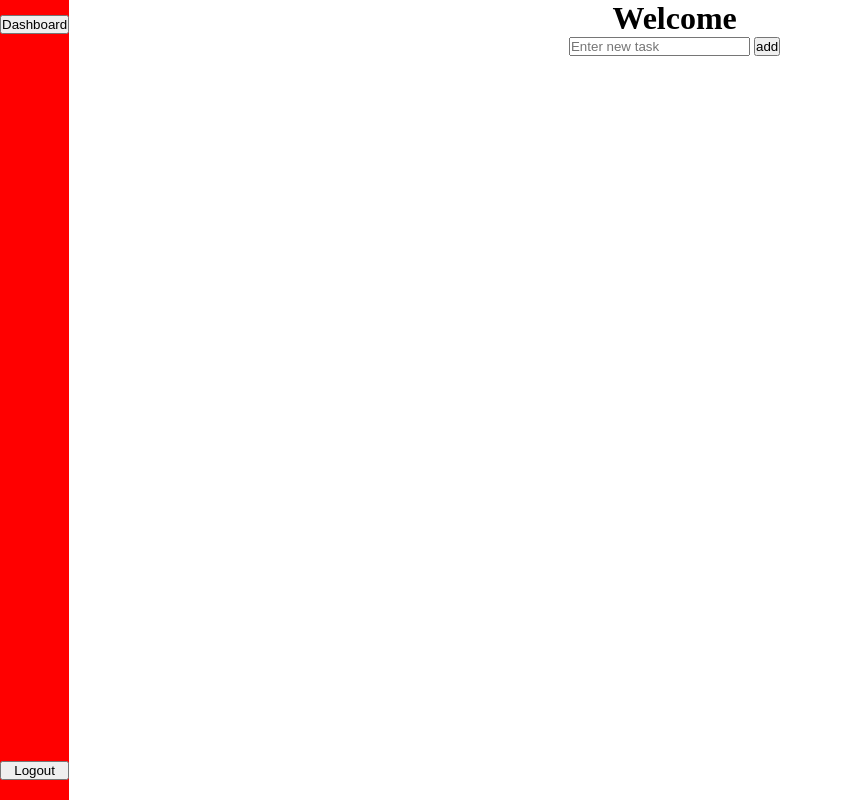
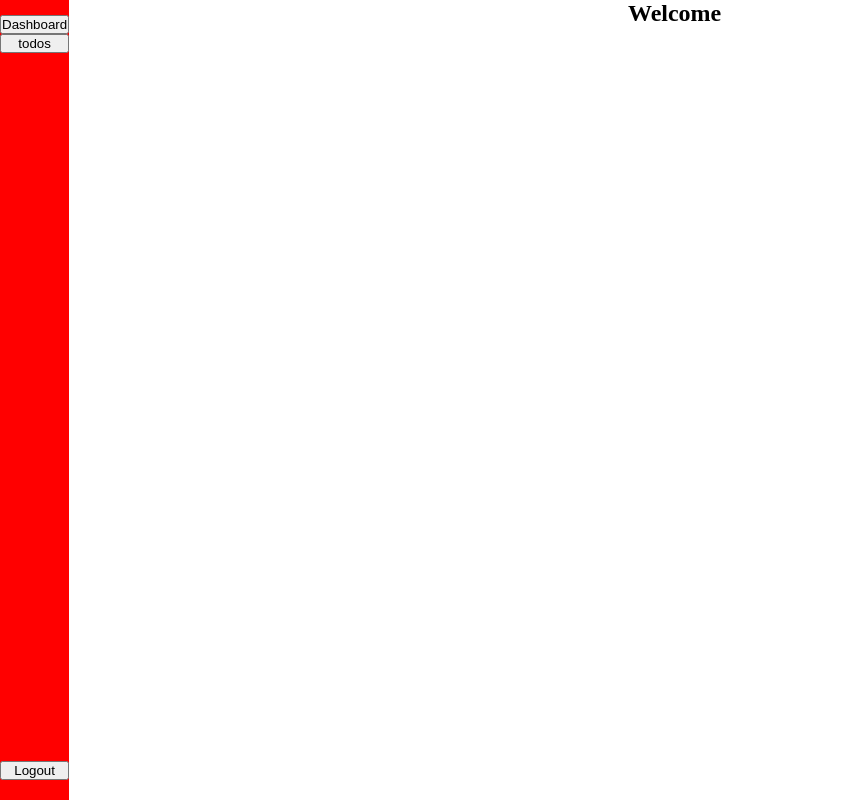
Before and after one commit to SARTHAKIIITD/To-Do-App, a plain HTML site: page Frontend/Pages/dashboard.html in a window 1280 px wide. Both pictures are taken after a click on the button "Dashboard". Shown: the whole page, without its empty margins (0-843 px from the left). Drawn offline with Linux system fonts and the light colour scheme.

Commit message:
established multiple page functionality

```diff
--- a/Frontend/CSS/dashboard.css
+++ b/Frontend/CSS/dashboard.css
@@ -17,10 +17,24 @@
   background-color: red;
 }
 
+.btn-container{
+  flex-direction: column;
+}
+
 .inner-container{
   flex-grow: 1;
+
+}
+
+.page{
+  display: none;
+  width: 100%;
   flex-direction: column;
   align-items: center;
+}
+
+.active-page{
+  display: flex;
 }
 
 .list-display{
--- a/Frontend/Js/dashboard.js
+++ b/Frontend/Js/dashboard.js
@@ -1,3 +1,13 @@
+document.querySelectorAll('.btn-container button').forEach(button => {
+  button.addEventListener('click', () => {
+    document.querySelectorAll('.page').forEach(pg => {
+      pg.classList.remove('active-page');
+    });
+  if(button.id === 'dash-btn') document.querySelector('#dashboard').classList.add('active-page');
+  else if(button.id === 'todo-btn') document.querySelector('#todo-list').classList.add('active-page');
+  });
+});
+
 const user = JSON.parse(localStorage.getItem("user"));
 document.querySelector('#user-name').innerHTML = `
 ${user.name}
--- a/Frontend/Pages/dashboard.html
+++ b/Frontend/Pages/dashboard.html
@@ -9,11 +9,19 @@
 <body>
   <div class="flex outer-container">
     <div class="flex side-bar">
-      <button>Dashboard</button>
+      <div class="flex btn-container">
+        <button id="dash-btn">Dashboard</button>
+        <button id="todo-btn">todos</button>
+      </div>
       <button id="logout-btn">Logout</button>
     </div>
     <div class="flex inner-container">
+
+      <section id="dashboard" class="page active-page">
         <h1>Welcome <span id="user-name"></span></h1>
+      </section>
+
+      <section id="todo-list" class="page">
         <div class="add-item-container">
           <input id="task-input" type="text" placeholder="Enter new task">
           <button id="add-btn">add</button>
@@ -24,6 +32,7 @@
           <button id="clear-all-btn">clear all</button>
         </div>
       </div>
+    </section>
   </div>
   <script src="../Js/dashboard.js"></script>
 </body>
```
Lines whose indentation alone changed are shown as unchanged.
